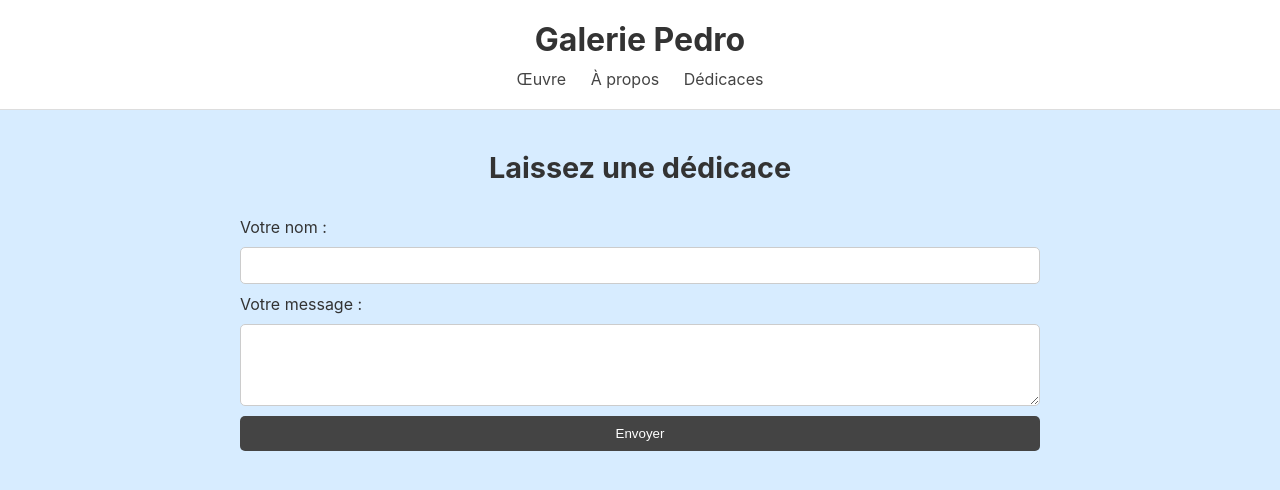
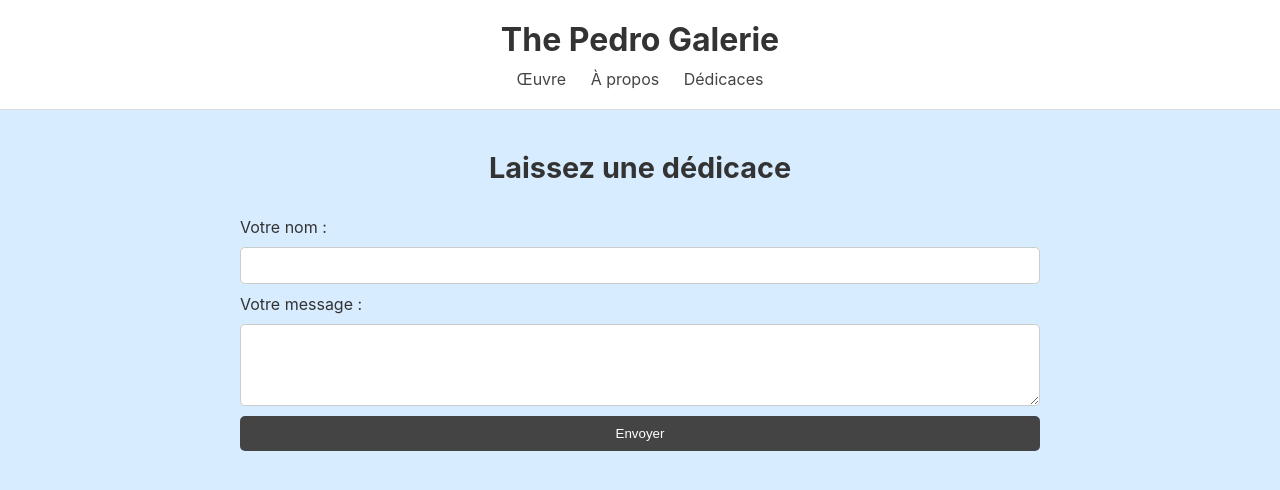
Before and after one commit to TheSamestoy/The_Pedro_Project, a plain HTML site: page dedicaces.html in a window 1280 px wide. Drawn offline with Linux system fonts and the light colour scheme.

Commit message:
Update dedicaces.html

```diff
--- a/dedicaces.html
+++ b/dedicaces.html
@@ -2,12 +2,12 @@
 <html lang="fr">
 <head>
   <meta charset="UTF-8">
-  <title>Dédicaces – Galerie Pedro</title>
+  <title>Dédicaces – The Pedro Galerie</title>
   <link rel="stylesheet" href="style.css">
 </head>
 <body>
   <header>
-    <h1>Galerie Pedro</h1>
+    <h1>The Pedro Galerie</h1>
     <nav>
       <a href="index.html">Œuvre</a>
       <a href="a-propos.html">À propos</a>
```
